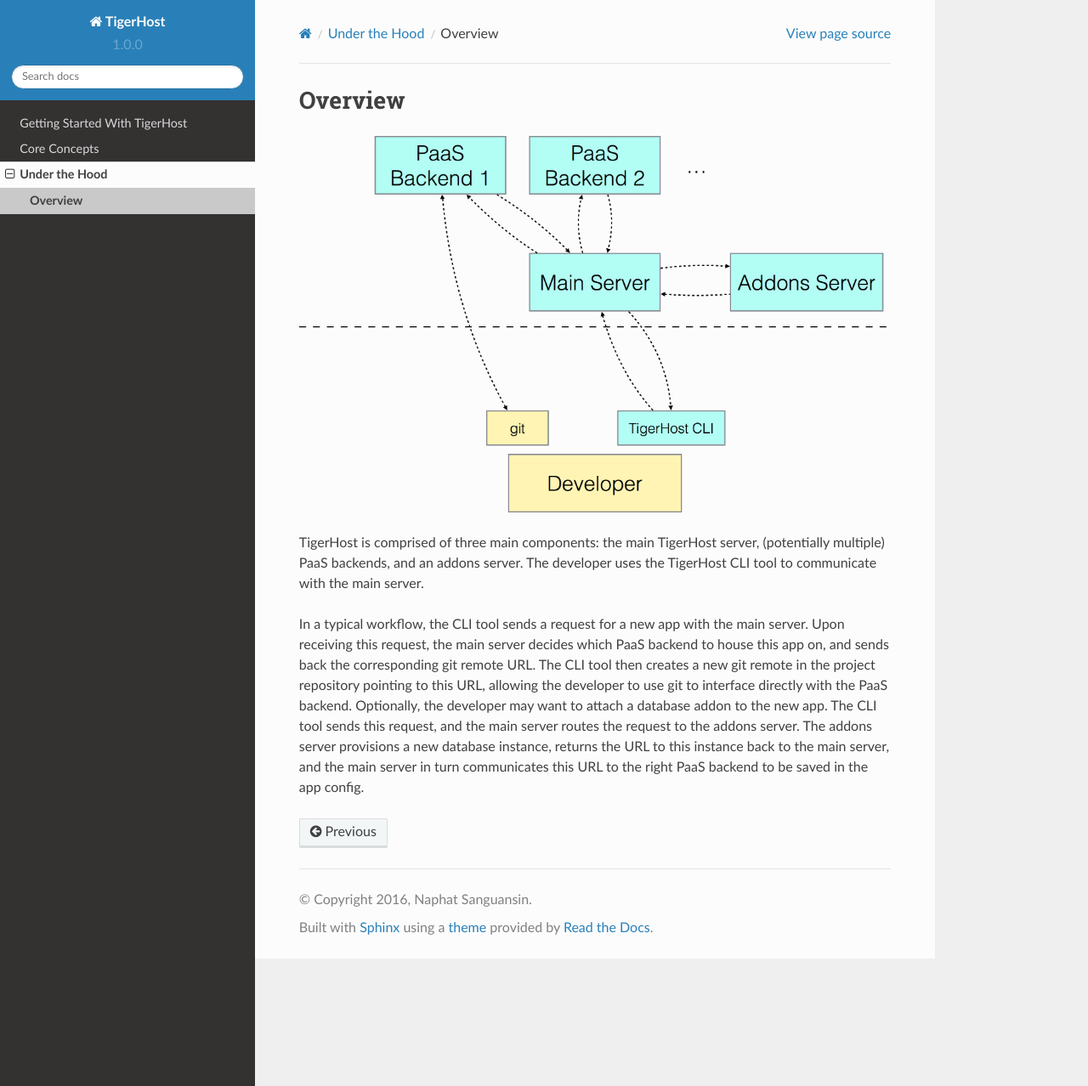
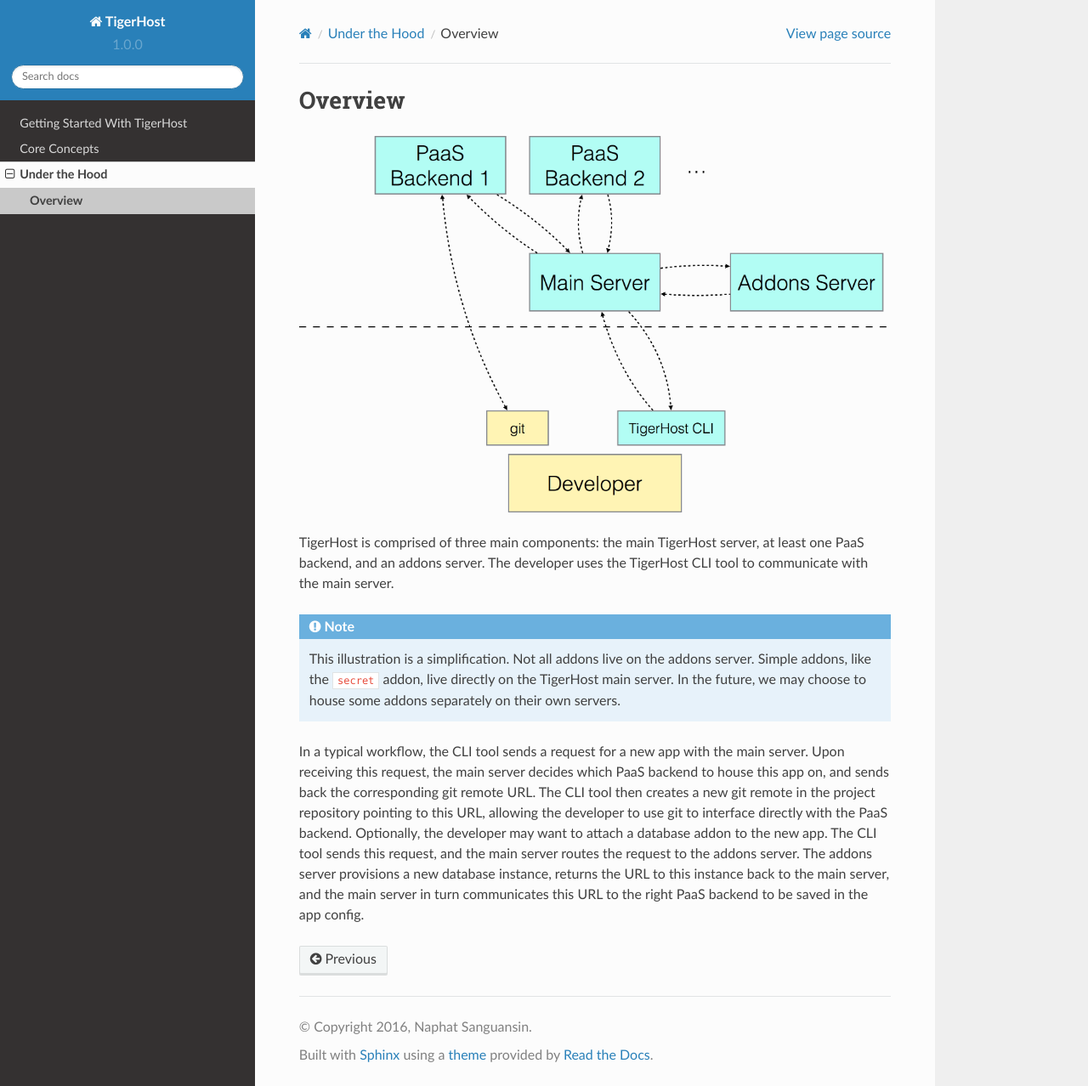
Before and after one commit to naphatkrit/TigerHost, a Sphinx documentation site: the page built from docs/under_the_hood/overview.rst, in a window 1280 px wide and 1278 px high. Shown: the whole window at 85% size. Built offline with Sphinx 7.4.7 and the Read the Docs theme 2.0.0, drawn with Linux system fonts in a browser that asks for light colours.

Commit message:
[docs] modifications to under_the_hood/overview

```diff
--- a/docs/under_the_hood/overview.rst
+++ b/docs/under_the_hood/overview.rst
@@ -5,6 +5,9 @@
 
 .. image:: /images/tigerhost_components.png
 
-TigerHost is comprised of three main components: the main TigerHost server, (potentially multiple) PaaS backends, and an addons server. The developer uses the TigerHost CLI tool to communicate with the main server.
+TigerHost is comprised of three main components: the main TigerHost server, at least one PaaS backend, and an addons server. The developer uses the TigerHost CLI tool to communicate with the main server.
+
+.. note::
+    This illustration is a simplification. Not all addons live on the addons server. Simple addons, like the :code:`secret` addon, live directly on the TigerHost main server. In the future, we may choose to house some addons separately on their own servers.
 
 In a typical workflow, the CLI tool sends a request for a new app with the main server. Upon receiving this request, the main server decides which PaaS backend to house this app on, and sends back the corresponding git remote URL. The CLI tool then creates a new git remote in the project repository pointing to this URL, allowing the developer to use git to interface directly with the PaaS backend. Optionally, the developer may want to attach a database addon to the new app. The CLI tool sends this request, and the main server routes the request to the addons server. The addons server provisions a new database instance, returns the URL to this instance back to the main server, and the main server in turn communicates this URL to the right PaaS backend to be saved in the app config.
```
